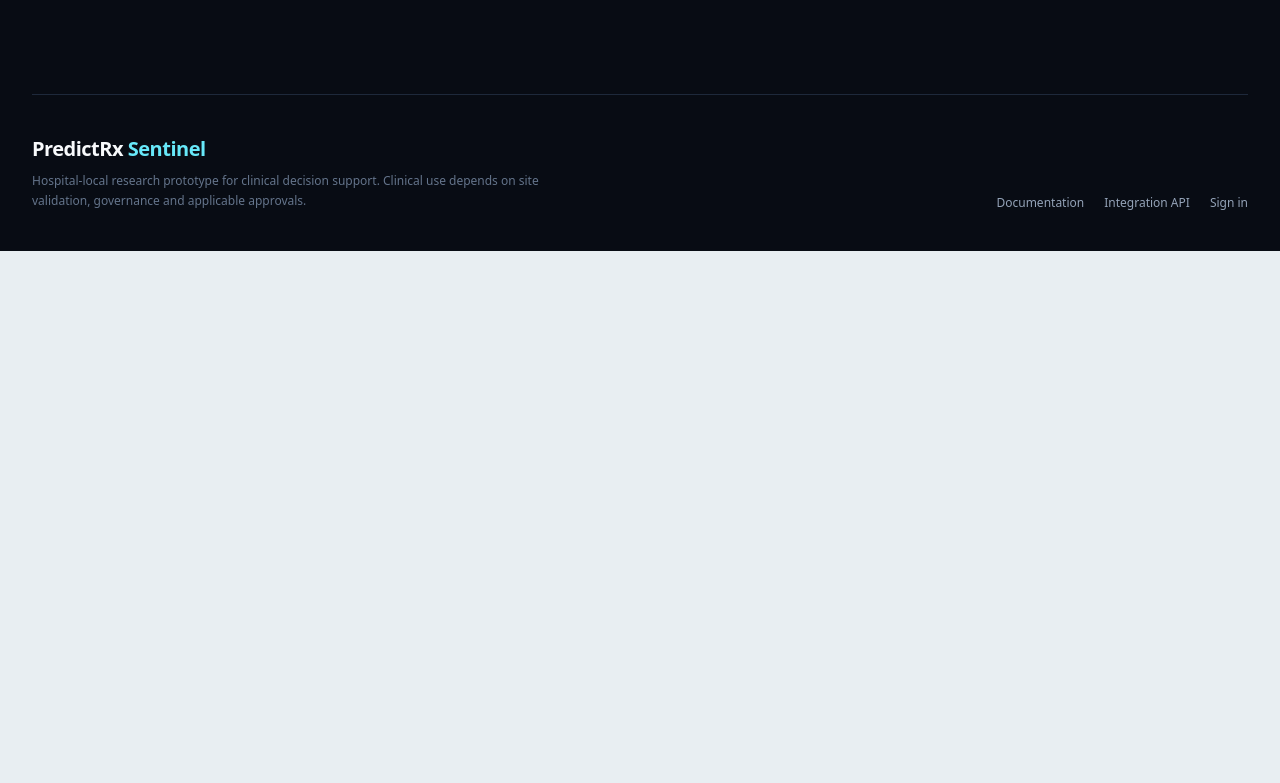
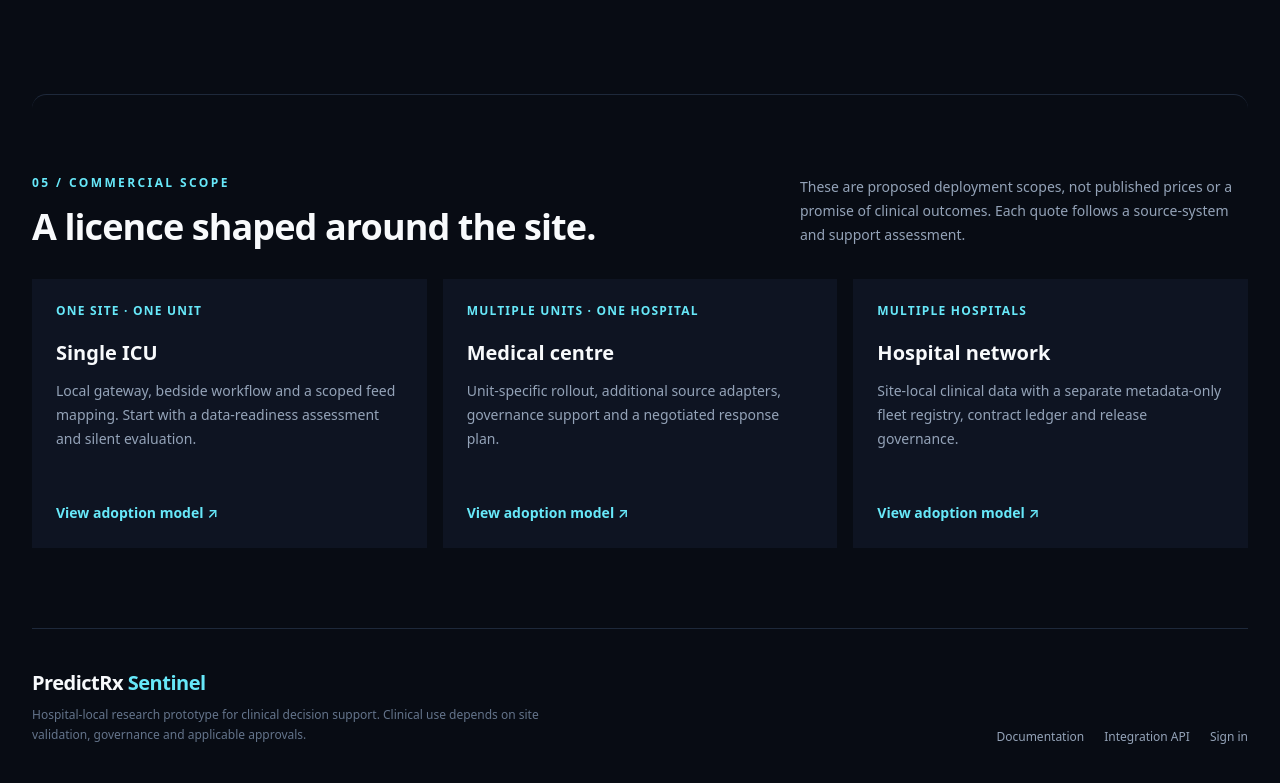
Before and after one commit to tanvir-ahmed-siddique-ctrl/Sepsis, a Next.js app in the folder frontend/: page /home in a window 1280 px wide. Shown: the part 2873-3656 px from the top of the page. Before the commit the page ends 3124 px from the top, so only its background shows below. Built offline with nearby package versions, Linux system fonts and the light colour scheme; no server answers.

Commit message:
Show proposed hospital deployment scopes

```diff
--- a/frontend/app/home/page.tsx
+++ b/frontend/app/home/page.tsx
@@ -24,6 +24,11 @@ const adoption = [
   { title: "Evaluate silently", text: "Measure local data quality, calibration, alert burden and clinician review before interruptive use." },
   { title: "Operate", text: "Use readiness gates, staff training, monitoring, support and a versioned change process." },
 ];
+const tiers = [
+  { name: "Single ICU", fit: "One site · one unit", detail: "Local gateway, bedside workflow and a scoped feed mapping. Start with a data-readiness assessment and silent evaluation." },
+  { name: "Medical centre", fit: "Multiple units · one hospital", detail: "Unit-specific rollout, additional source adapters, governance support and a negotiated response plan." },
+  { name: "Hospital network", fit: "Multiple hospitals", detail: "Site-local clinical data with a separate metadata-only fleet registry, contract ledger and release governance." },
+];
 
 export default function HomePage() {
   return <div className="portal-shell relative left-1/2 -ml-[50vw] -my-6 w-[100vw] overflow-hidden bg-[#080C14] text-[#F8FAFC]">
@@ -45,6 +50,7 @@ export default function HomePage() {
       <section id="intelligence" className="border-t border-slate-800 py-16 lg:py-24"><div className="flex flex-wrap items-end justify-between gap-6"><div><p className="text-xs font-semibold uppercase tracking-[.2em] text-cyan-300">02 / Intelligence core</p><h2 className="mt-4 text-3xl font-semibold tracking-tight sm:text-4xl">One operational view. Distinct safeguards.</h2></div><Link href="/model" className="text-sm font-semibold text-cyan-300 hover:text-cyan-200">Model transparency ↗</Link></div><div className="mt-9 grid gap-4 lg:grid-cols-3">{modules.map(item=><article key={item.n} className="flex min-h-64 flex-col bg-[#0E1422] p-6"><span className="font-mono text-sm text-cyan-300">{item.n}</span><h3 className="mt-10 text-xl font-semibold">{item.title}</h3><p className="mt-3 text-sm leading-6 text-slate-400">{item.detail}</p><p className="mt-auto pt-8 text-[11px] font-semibold uppercase tracking-widest text-slate-500">{item.status}</p></article>)}</div></section>
       <section id="evidence" className="grid gap-8 border-t border-slate-800 py-16 lg:grid-cols-2 lg:py-24"><div><p className="text-xs font-semibold uppercase tracking-[.2em] text-cyan-300">03 / Evidence</p><h2 className="mt-4 max-w-lg text-3xl font-semibold leading-tight tracking-tight sm:text-4xl">Evidence travels with the decision.</h2><p className="mt-5 max-w-lg text-sm leading-7 text-slate-400">The product exposes score history, signal freshness, provenance, model limitations and audit. The hospital must verify local performance and alert burden before enabling interruptive alerts.</p><Link href="/evidence" className="mt-6 inline-block text-sm font-semibold text-cyan-300 hover:text-cyan-200">Review evidence ↗</Link></div><div className="border-l-2 border-cyan-500 bg-[#0E1422] p-7"><p className="text-xs uppercase tracking-widest text-slate-400">Current evidence boundary</p><ul className="mt-6 space-y-5 text-sm leading-6 text-slate-200"><li><strong className="block text-white">Retrospective public-data model evaluation</strong> Documented in the evidence view.</li><li><strong className="block text-white">Hospital-local validation pending</strong> Calibration, subgroup results, burden and outcomes require a clinical partner.</li><li><strong className="block text-white">No claimed mortality reduction</strong> An unmeasured clinical benefit is never presented as fact.</li></ul></div></section>
       <section id="deployment" className="border-t border-slate-800 py-16 lg:py-24"><div className="grid gap-10 lg:grid-cols-[.7fr_1.3fr]"><div><p className="text-xs font-semibold uppercase tracking-[.2em] text-cyan-300">04 / Deployment</p><h2 className="mt-4 text-3xl font-semibold leading-tight tracking-tight sm:text-4xl">A procurement path built for real hospitals.</h2><p className="mt-5 text-sm leading-7 text-slate-400">Site assessment, silent pilot, implementation and an annual ICU licence form a scoped commercial offer. Fees and service levels depend on the hospital&apos;s requirements.</p><Link href="/business" className="mt-6 inline-block text-sm font-semibold text-cyan-300 hover:text-cyan-200">Commercial model ↗</Link></div><ol className="grid gap-px bg-slate-700/70 sm:grid-cols-2">{adoption.map((item,i)=><li key={item.title} className="bg-[#0E1422] p-6"><span className="font-mono text-xs text-cyan-300">0{i+1}</span><h3 className="mt-6 text-lg font-semibold">{item.title}</h3><p className="mt-3 text-sm leading-6 text-slate-400">{item.text}</p></li>)}</ol></div></section>
+      <section id="tiers" className="border-t border-slate-800 py-16 lg:py-20"><div className="flex flex-wrap items-end justify-between gap-6"><div><p className="text-xs font-semibold uppercase tracking-[.2em] text-cyan-300">05 / Commercial scope</p><h2 className="mt-4 text-3xl font-semibold tracking-tight sm:text-4xl">A licence shaped around the site.</h2></div><p className="max-w-md text-sm leading-6 text-slate-400">These are proposed deployment scopes, not published prices or a promise of clinical outcomes. Each quote follows a source-system and support assessment.</p></div><div className="mt-8 grid gap-4 lg:grid-cols-3">{tiers.map(tier=><article key={tier.name} className="bg-[#0E1422] p-6"><p className="text-xs font-semibold uppercase tracking-widest text-cyan-300">{tier.fit}</p><h3 className="mt-5 text-xl font-semibold">{tier.name}</h3><p className="mt-3 min-h-24 text-sm leading-6 text-slate-400">{tier.detail}</p><Link href="/business" className="mt-7 inline-block text-sm font-semibold text-cyan-300 hover:text-cyan-200">View adoption model ↗</Link></article>)}</div></section>
       <footer className="flex flex-wrap items-end justify-between gap-8 border-t border-slate-800 py-10"><div><p className="text-xl font-semibold tracking-tight">PredictRx <span className="text-cyan-300">Sentinel</span></p><p className="mt-2 max-w-lg text-xs leading-5 text-slate-500">Hospital-local research prototype for clinical decision support. Clinical use depends on site validation, governance and applicable approvals.</p></div><div className="flex flex-wrap gap-5 text-xs text-slate-400"><Link href="/docs" className="hover:text-white">Documentation</Link><Link href="/api-reference" className="hover:text-white">Integration API</Link><Link href="/login" className="hover:text-white">Sign in</Link></div></footer>
     </div>
   </div>;
```
